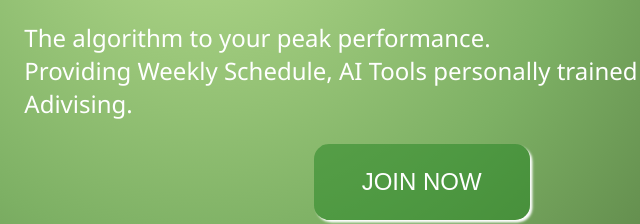
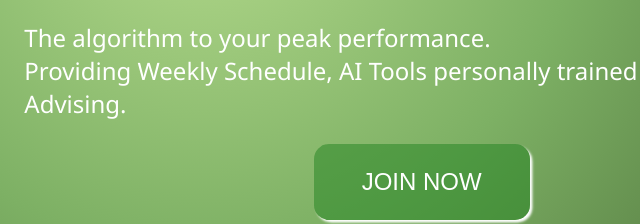
Before and after one commit to DuedTD/Health-Website, a plain HTML site: page frontend/home.html in a window 1280 px wide. Shown: the part 542-766 px from the top of the page, 437-1077 px from the left. Drawn offline with Linux system fonts and the light colour scheme.

Commit message:
Home Page

```diff
--- a/frontend/home.html
+++ b/frontend/home.html
@@ -37,7 +37,7 @@
                 <div class = "zcap">
                     The algorithm to your peak performance.
                     <br>
-                    Providing Weekly Schedule, AI Tools personally trained for Health Adivising.
+                    Providing Weekly Schedule, AI Tools personally trained for Health Advising.
                 </div>
                 <button class="jbt">JOIN NOW</button>
             </div>
```
